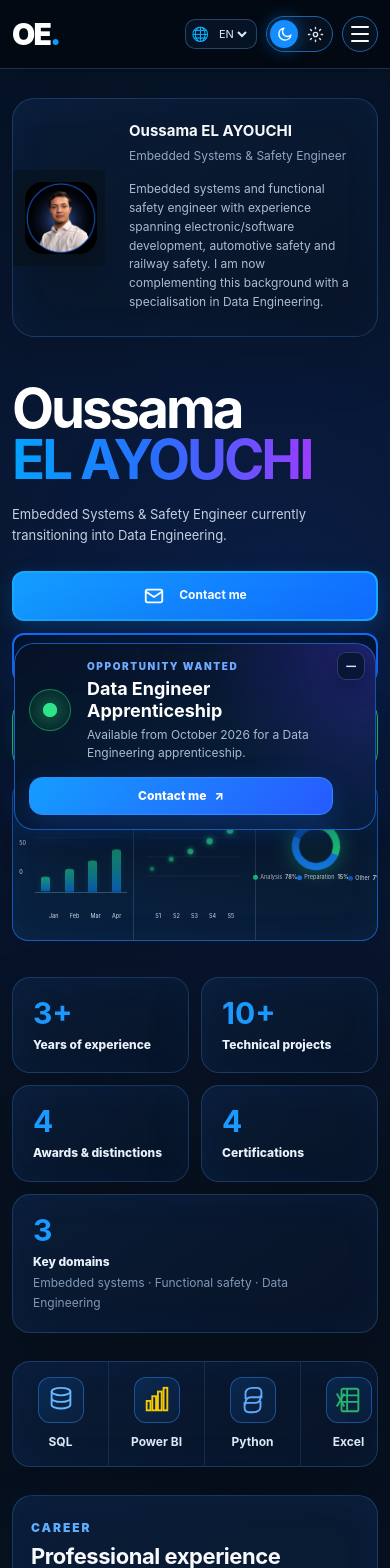
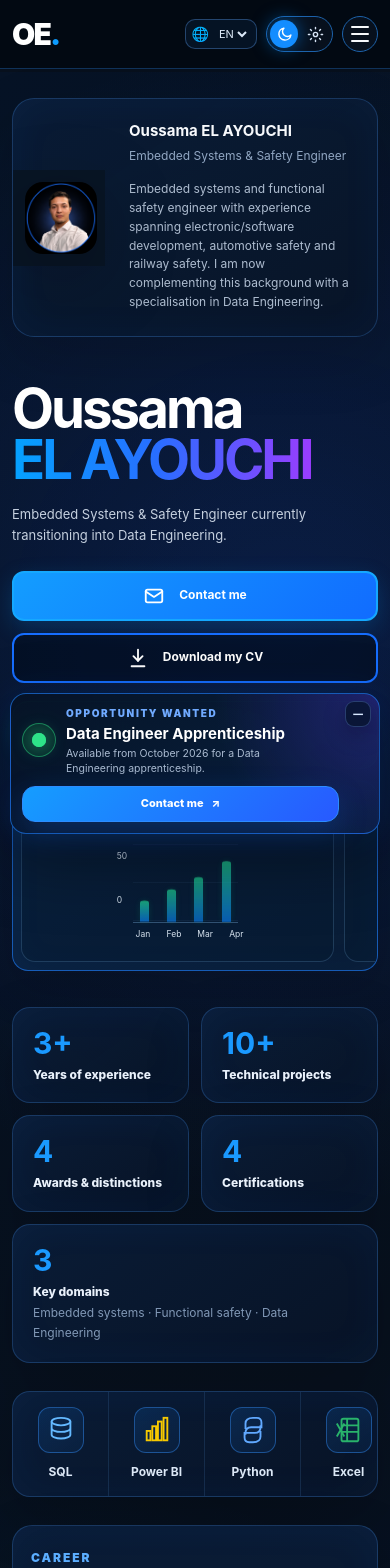
Before and after one commit to Oelayouchi/portfolio, a Next.js app: page / in a window 390 px wide. Shown: the top 1568 px of the page. Built offline with nearby package versions, Linux system fonts and the light colour scheme.

Commit message:
Fix mobile Data portfolio layout
Improve mobile experiences/projects overflow, readable availability charts, horizontal scroll affordances, compact alternance banner, and Data Engineering copy.

```diff
--- a/app/layout.js
+++ b/app/layout.js
@@ -27,6 +27,7 @@ import './ui-alignment-fixes.css';
 import './projects-carousel-alignment.css';
 import './site-polish.css';
 import './projects-mobile-alignment.css';
+import './mobile-data-polish.css';
 
 export const metadata = {
   title: 'Oussama EL AYOUCHI — Portfolio Data Engineer',
--- /dev/null
+++ b/app/mobile-data-polish.css
@@ -0,0 +1,247 @@
+/* Mobile Data portfolio polish: preserve alignment without clipping content. */
+
+@media (max-width: 760px) {
+  /* Experience carousel: keep the 2-row horizontal layout, but let every card grow naturally. */
+  #experience .timeline {
+    align-items: start !important;
+    grid-auto-rows: max-content !important;
+    overflow-y: visible !important;
+  }
+
+  #experience .experienceRefined,
+  #experience .experienceRefined .experienceBody,
+  #experience .experienceTopRow,
+  #experience .experienceTopActions,
+  #experience .experienceBody > h4,
+  #experience .experienceBody > .experienceBlock:nth-of-type(2),
+  #experience .experienceBody > .experienceBlock:nth-of-type(3),
+  #experience .experienceBody > .experienceBlock:nth-of-type(4) {
+    height: auto !important;
+    min-height: 0 !important;
+    max-height: none !important;
+    overflow: visible !important;
+  }
+
+  #experience .experienceRefined .experienceBody {
+    display: block !important;
+  }
+
+  #experience .experienceTopRow {
+    display: grid !important;
+    grid-template-rows: auto auto !important;
+    gap: 10px !important;
+    margin-bottom: 10px !important;
+  }
+
+  #experience .experienceTopActions {
+    min-height: 0 !important;
+    margin-top: 2px !important;
+  }
+
+  #experience .experienceBody > h4 {
+    padding: 10px 0 !important;
+  }
+
+  #experience .experienceBody > .experienceBlock {
+    margin-top: 0 !important;
+    padding-top: 12px !important;
+  }
+
+  #experience .experienceBody > .experienceBlock + .experienceBlock {
+    margin-top: 12px !important;
+  }
+
+  /* Projects: never hide technologies, objectives, achievements or metadata. */
+  .projectShowcaseCard {
+    height: auto !important;
+    min-height: 100% !important;
+    overflow: hidden !important;
+  }
+
+  .projectShowcaseContent {
+    display: flex !important;
+    flex-direction: column !important;
+    height: auto !important;
+    min-height: 0 !important;
+  }
+
+  .projectShowcaseTags,
+  .projectShowcaseTitleRow,
+  .projectShowcaseObjective,
+  .projectShowcaseContent ul,
+  .projectShowcaseMeta,
+  .projectShowcaseContent h3 {
+    height: auto !important;
+    min-height: 0 !important;
+    max-height: none !important;
+    overflow: visible !important;
+  }
+
+  .projectShowcaseTags {
+    flex-wrap: wrap !important;
+    align-content: flex-start !important;
+    margin-bottom: 10px !important;
+  }
+
+  .projectShowcaseTags span {
+    white-space: normal !important;
+  }
+
+  .projectShowcaseTitleRow {
+    margin-bottom: 9px !important;
+  }
+
+  .projectShowcaseObjective {
+    margin-bottom: 9px !important;
+  }
+
+  .projectShowcaseContent ul {
+    margin-bottom: 12px !important;
+  }
+
+  .projectShowcaseMeta {
+    margin-top: auto !important;
+  }
+
+  /* Availability dashboard: one readable chart at a time instead of three compressed columns. */
+  .availabilityV2Dashboard {
+    display: grid !important;
+    grid-auto-flow: column !important;
+    grid-auto-columns: 86% !important;
+    grid-template-columns: none !important;
+    gap: 10px !important;
+    height: 190px !important;
+    overflow-x: auto !important;
+    overflow-y: hidden !important;
+    padding: 8px !important;
+    scroll-snap-type: x mandatory !important;
+    scroll-padding-inline: 8px !important;
+    overscroll-behavior-x: contain !important;
+    -webkit-overflow-scrolling: touch !important;
+    scrollbar-width: thin !important;
+    scrollbar-color: #2f82ff rgba(28,57,92,.45) !important;
+  }
+
+  .availabilityV2Dashboard::-webkit-scrollbar { height: 6px; }
+  .availabilityV2Dashboard::-webkit-scrollbar-track { background: rgba(28,57,92,.45); border-radius: 999px; }
+  .availabilityV2Dashboard::-webkit-scrollbar-thumb { background: linear-gradient(90deg,#168cff,#4c65ff); border-radius: 999px; }
+
+  .availabilityV2Card {
+    scroll-snap-align: start !important;
+    grid-template-rows: minmax(0,1fr) 22px !important;
+    padding: 10px 12px !important;
+    border: 1px solid rgba(93,143,190,.28) !important;
+    border-radius: 14px !important;
+    background: rgba(6,24,47,.38) !important;
+  }
+
+  .availabilityV2BarArea,
+  .availabilityV2Trend {
+    width: min(82%, 220px) !important;
+    height: 116px !important;
+    max-height: 116px !important;
+  }
+
+  .availabilityV2DonutRow {
+    width: min(92%, 240px) !important;
+    max-width: 240px !important;
+    height: 124px !important;
+    max-height: 124px !important;
+    flex-direction: row !important;
+    gap: 14px !important;
+  }
+
+  .availabilityV2Donut {
+    width: 76px !important;
+    height: 76px !important;
+    flex-basis: 76px !important;
+  }
+
+  .availabilityV2Legend {
+    display: grid !important;
+    gap: 7px !important;
+  }
+
+  .availabilityV2Legend span,
+  .availabilityV2Legend span b,
+  .availabilityV2Months small,
+  .availabilityV2Weeks small,
+  .availabilityV2YAxis small {
+    font-size: 9px !important;
+  }
+
+  .availabilityV2Months,
+  .availabilityV2Weeks,
+  .availabilityV2BottomSpacer {
+    height: 22px !important;
+    line-height: 22px !important;
+  }
+
+  /* Make horizontal sections visibly swipeable on iPhone. */
+  .companiesGrid,
+  .educationCardsGrid,
+  #certifications .certs,
+  .awardsGrid,
+  .projectShowcaseGrid,
+  #experience .timeline {
+    padding-bottom: 14px !important;
+    scrollbar-width: thin !important;
+    scrollbar-color: #2f82ff rgba(28,57,92,.46) !important;
+  }
+
+  .companiesGrid::-webkit-scrollbar,
+  .educationCardsGrid::-webkit-scrollbar,
+  #certifications .certs::-webkit-scrollbar,
+  .awardsGrid::-webkit-scrollbar,
+  .projectShowcaseGrid::-webkit-scrollbar,
+  #experience .timeline::-webkit-scrollbar {
+    height: 7px !important;
+    display: block !important;
+  }
+
+  /* Alternance banner: more compact and less intrusive on small screens. */
+  .alternanceBanner {
+    right: 10px !important;
+    bottom: 10px !important;
+    left: 10px !important;
+    gap: 10px !important;
+    padding: 11px 40px 11px 11px !important;
+    border-radius: 16px !important;
+  }
+
+  .alternancePulse {
+    width: 34px !important;
+    height: 34px !important;
+  }
+
+  .alternanceContent strong {
+    font-size: 15px !important;
+  }
+
+  .alternanceContent p {
+    margin-top: 3px !important;
+    font-size: 10.5px !important;
+  }
+
+  .alternanceCta {
+    min-height: 36px !important;
+    padding: 0 10px !important;
+    font-size: 11px !important;
+  }
+
+  .alternanceMinimize {
+    top: 7px !important;
+    right: 8px !important;
+    width: 26px !important;
+    height: 26px !important;
+  }
+}
+
+@media (max-width: 430px) {
+  .availabilityV2Dashboard { grid-auto-columns: 90% !important; }
+  .availabilityV2Legend span,
+  .availabilityV2Legend span b,
+  .availabilityV2Months small,
+  .availabilityV2Weeks small,
+  .availabilityV2YAxis small { font-size: 8.5px !important; }
+}
```
Also changed, not shown: components/data-section.js.
